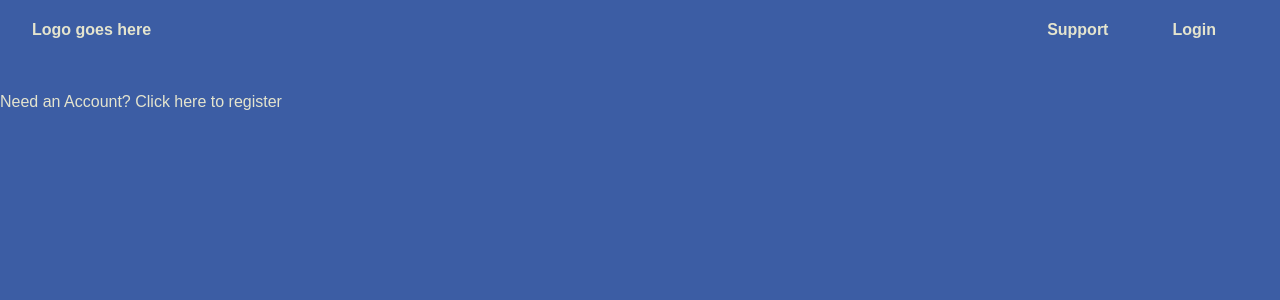
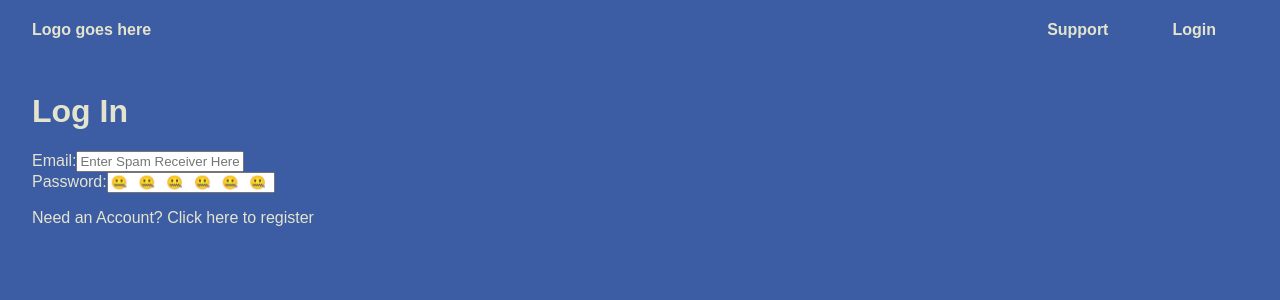
Before and after one commit to JackSpeidel/jack-speidel-capstone, a React (Create React App) app: page /login in a window 1280 px wide. Shown: the top 300 px of the page. Built offline with nearby package versions, Linux system fonts and the light colour scheme.

Commit message:
login page built

```diff
--- a/src/App.js
+++ b/src/App.js
@@ -6,7 +6,7 @@ import BodyNav from './components/BodyNav/BodyNav';
 import MainCards from './components/MainCards/MainCards';
 import AboutUs from './components/AboutUs/AboutUs';
 import Articles from './components/Articles/Articles';
-import Login from './components/Login/Login';
+import Login from './pages/Login/Login';
 
 function App() {
   return (
--- a/src/components/Login/Login.jsx
+++ /dev/null
@@ -1,14 +0,0 @@
-import './login.scss';
-import { Link } from 'react-router-dom';
-
-const Login = () => {
-  return (
-    <div className='login'>
-        <section className='login__register'>
-            <Link className='login__register-link' to='/register'><p>Need an Account? Click here to register</p></Link>
-        </section>
-    </div>
-  )
-}
-
-export default Login
--- a/src/components/Login/login.scss
+++ /dev/null
@@ -1,8 +0,0 @@
-
-.login {
-
-    &__register-link {
-        text-decoration: none;
-        color: inherit;
-    }
-}
--- /dev/null
+++ b/src/pages/Login/Login.jsx
@@ -0,0 +1,56 @@
+import './login.scss';
+import { Link, useNavigate } from 'react-router-dom';
+import axios from 'axios';
+import { useState } from 'react';
+
+
+const Login = () => {
+    const navigate = useNavigate();
+
+    const [error, setError] = useState('');
+
+    const handleSubmit = async (event) => {
+        event.preventDefault();
+
+        try {
+            const { data } = await axios.post(
+                'http://localhost:5050/api/users/login',
+                {
+                    email: event.target.email.value,
+                    password: event.target.password.value
+                }
+            );
+
+            sessionStorage.setItem('token', data.token);
+
+            navigate('/profile');
+        } catch (error) {
+            setError(error.response.data)
+        }
+    };
+
+  return (
+    <div className='login__container'>
+        <form className='login' onSubmit={handleSubmit} action="">
+            <h1 className='login__heading'>Log In</h1>
+            <div className='login__email-container'>
+                <label htmlFor="email" >
+                    Email:
+                    <input className='login__input' name='email' type="text" id='email' placeholder='Enter Spam Receiver Here' />
+                </label>
+            </div>
+            <div className='login__password-container'>
+                <label htmlFor="password" >
+                    Password:
+                    <input className='login__input' name='password' type="password" id='password' placeholder="🤐   🤐   🤐   🤐   🤐   🤐   🤐" />
+                </label>
+            </div>
+        </form>
+        <section className='login__register'>
+            <Link className='login__register-link' to='/register'><p>Need an Account? Click here to register</p></Link>
+        </section>
+    </div>
+  )
+}
+
+export default Login
--- /dev/null
+++ b/src/pages/Login/login.scss
@@ -0,0 +1,17 @@
+.login {
+
+    &__container {
+        margin: 0 2rem;
+    }
+
+
+
+    &__input {
+        width: 10rem;
+    }
+
+    &__register-link{
+        text-decoration: none;
+        color: inherit;
+    }
+}
```
Also changed, not shown: src/pages/homePage.jsx (deleted, +0 -9 lines), src/pages/supportPage.jsx (deleted, +0 -9 lines).
